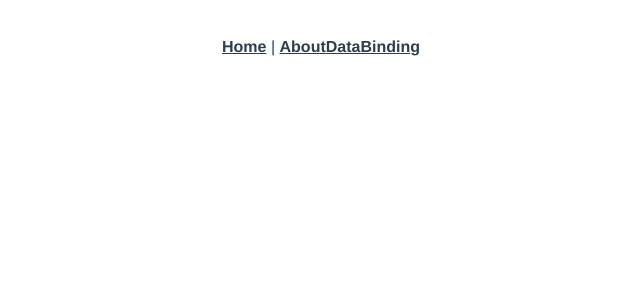
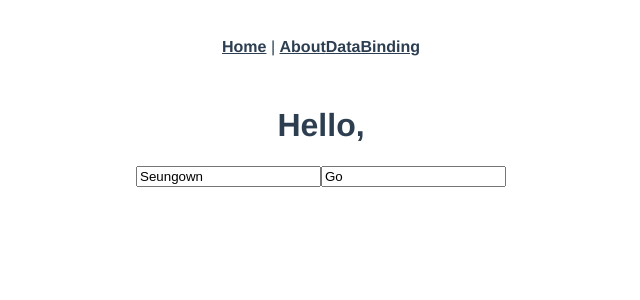
Before and after one commit to seungwongo/vue-test04, a Vue app: page /#/watch in a window 1280 px wide. Shown: the top 300 px of the page, without its empty margins (319-959 px from the left). Built offline with nearby package versions, Linux system fonts and the light colour scheme.

Commit message:
computed, watch

```diff
--- a/src/router/index.js
+++ b/src/router/index.js
@@ -20,6 +20,9 @@ import RenderingIf from "../views/RenderingIf.vue";
 import EventBinding from "../views/EventBinding.vue";
 import Vending from "../views/Vending.vue";
 import UserList from "../views/UserList.vue";
+import Computed from "../views/Computed.vue";
+import Watch from "../views/Watch.vue";
+import Restaurant from "../views/Restaurant.vue";
 
 
 const routes = [{
@@ -112,6 +115,21 @@ const routes = [{
     name: "UserList",
     component: UserList,
   },
+  {
+    path: "/computed",
+    name: "Computed",
+    component: Computed,
+  },
+  {
+    path: "/watch",
+    name: "Watch",
+    component: Watch,
+  },
+  {
+    path: "/restaurant",
+    name: "Restaurant",
+    component: Restaurant,
+  },
   // {
   //   path: "/about",
   //   name: "About",
--- /dev/null
+++ b/src/views/Computed.vue
@@ -0,0 +1,29 @@
+<template>
+  <div>
+    <h1>Hello, {{ fullName }}</h1>
+    <input type="text" v-model="firstName" />
+    <input type="text" v-model="lastName" />
+  </div>
+</template>
+<script>
+export default {
+  name: "",
+  components: {},
+  data() {
+    return {
+      firstName: "Seungown",
+      lastName: "Go",
+    };
+  },
+  computed: {
+    fullName() {
+      return this.firstName + " " + this.lastName;
+    },
+  },
+  setup() {},
+  created() {},
+  mounted() {},
+  unmounted() {},
+  methods: {},
+};
+</script>
--- /dev/null
+++ b/src/views/Watch.vue
@@ -0,0 +1,33 @@
+<template>
+  <div>
+    <h1>Hello, {{ fullName }}</h1>
+    <input type="text" v-model="firstName" />
+    <input type="text" v-model="lastName" />
+  </div>
+</template>
+<script>
+export default {
+  name: "",
+  components: {},
+  data() {
+    return {
+      firstName: "Seungown",
+      lastName: "Go",
+      fullName: "",
+    };
+  },
+  watch: {
+    firstName() {
+      this.fullName = this.firstName + " " + this.lastName;
+    },
+    lastName() {
+      this.fullName = this.firstName + " " + this.lastName;
+    },
+  },
+  setup() {},
+  created() {},
+  mounted() {},
+  unmounted() {},
+  methods: {},
+};
+</script>
```
